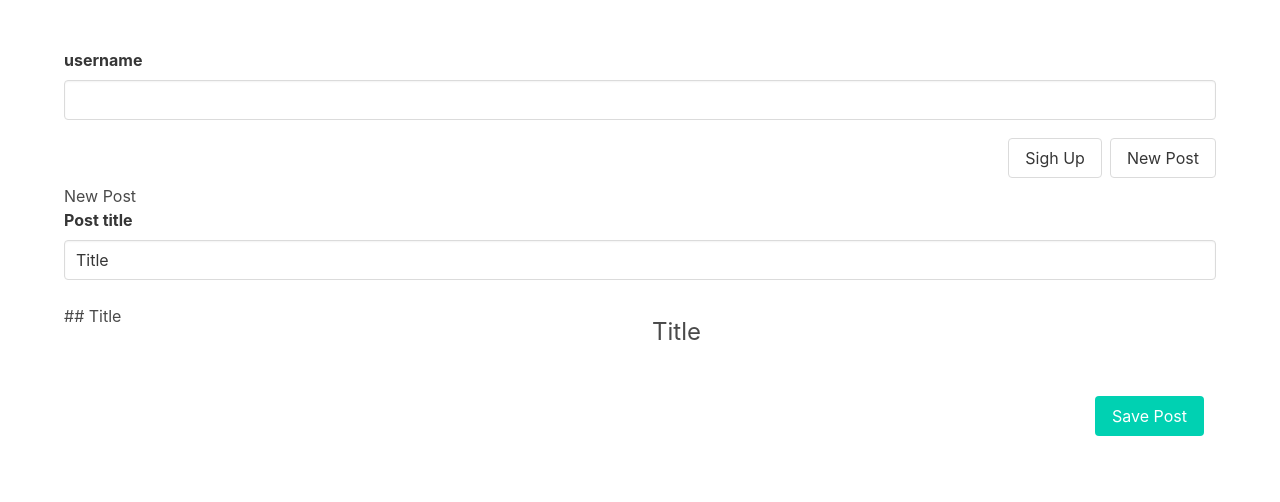
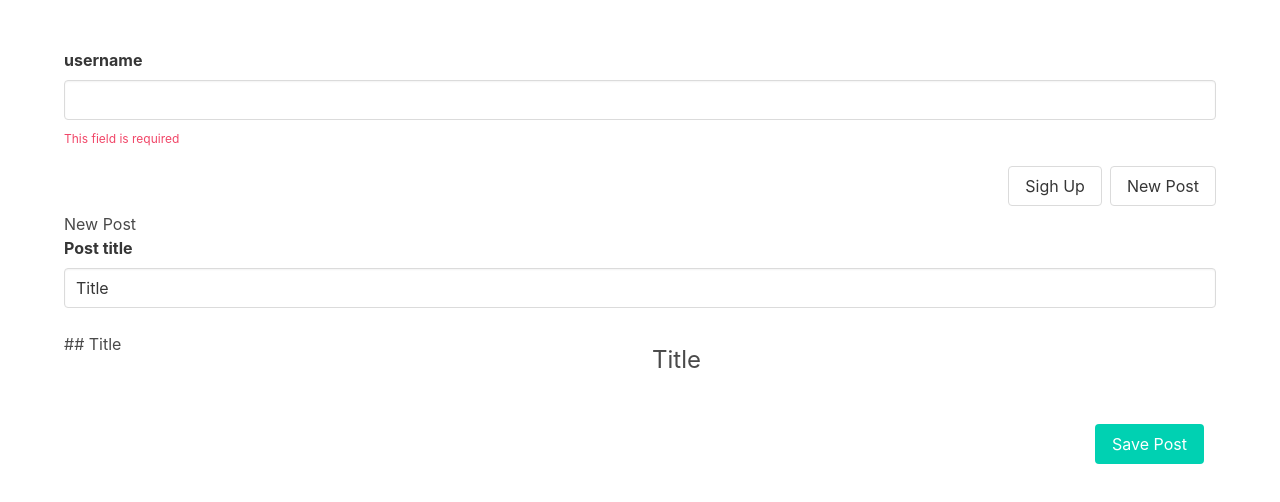
Before and after one commit to GabrielaMendes/vue-posts-page, a Vue app: page /posts/new in a window 1280 px wide. Shown: the top 502 px of the page. Built offline with nearby package versions, Linux system fonts and the light colour scheme.

Commit message:
feaature: integrated validation to custom input

```diff
--- a/src/App.vue
+++ b/src/App.vue
@@ -1,11 +1,15 @@
 <script lang="ts" setup>
 import { ref, computed } from "vue";
 import { useModal } from "./composables/modal";
+import { validate, lenth, required } from "./validation"
 import TheNavbar from "./components/TheNavbar.vue";
 import FormInput from "./components/FormInput.vue";
 
 const modal = useModal();
-const username = ref("")
+const username = ref("");
+const usernameStatus = computed(() => {
+  return validate(username.value, [required, lenth({min: 5, max: 10})])
+})
 
 const modalVisibility = computed(() => {
 	return {
@@ -30,7 +34,7 @@ const modalVisibility = computed(() => {
 
 	<div class="section">
 		<div class="container">
-      <FormInput name="username" v-model="username" />
+      <FormInput name="username" v-model="username" :status="usernameStatus" />
 			<TheNavbar />
 			<RouterView />
 		</div>
--- a/src/components/FormInput.vue
+++ b/src/components/FormInput.vue
@@ -1,7 +1,10 @@
 <script lang="ts" setup>
+import { Status } from '../validation';
+
 defineProps<{
 	name: string;
 	modelValue: string;
+  status: Status;
 }>();
 
 const emit = defineEmits<{
@@ -26,5 +29,9 @@ function handleInput(e: Event) {
 				@input="handleInput"
 			/>
 		</div>
+
+    <p class="is-danger help" v-show="!status.valid">
+      {{ status.message }}
+    </p>
 	</div>
 </template>
```
